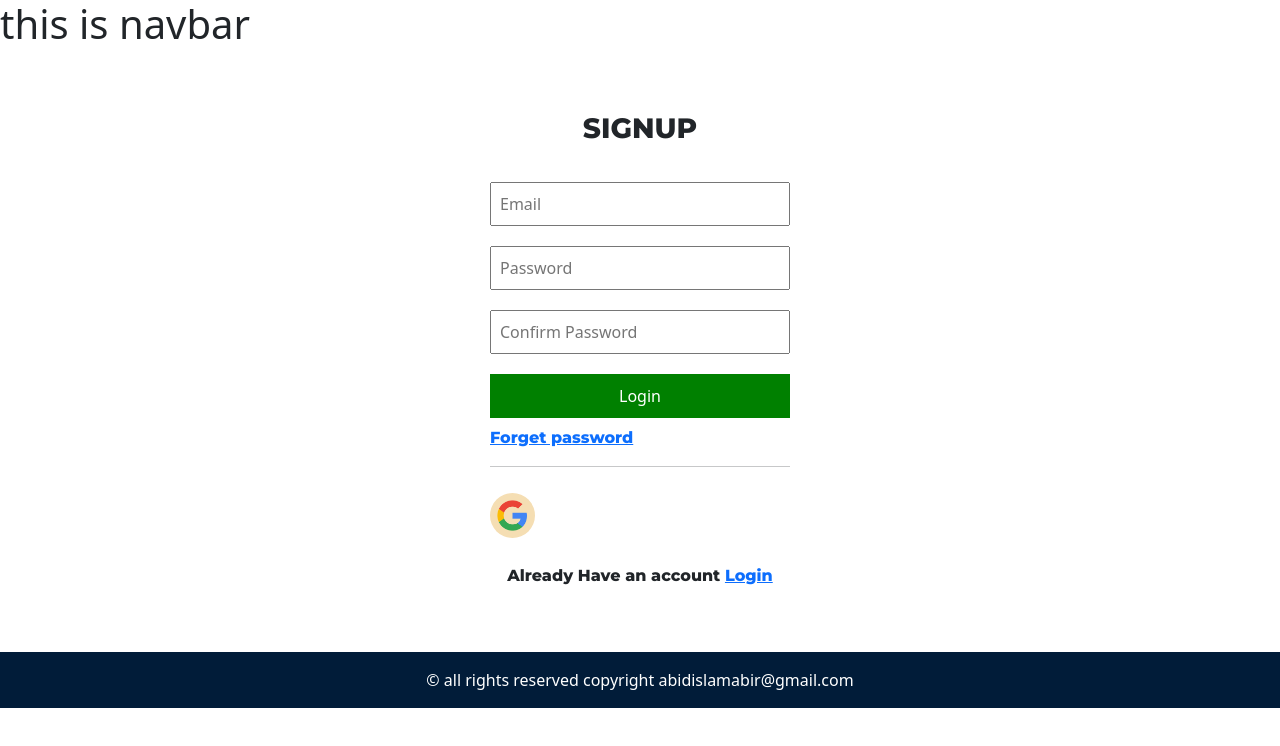
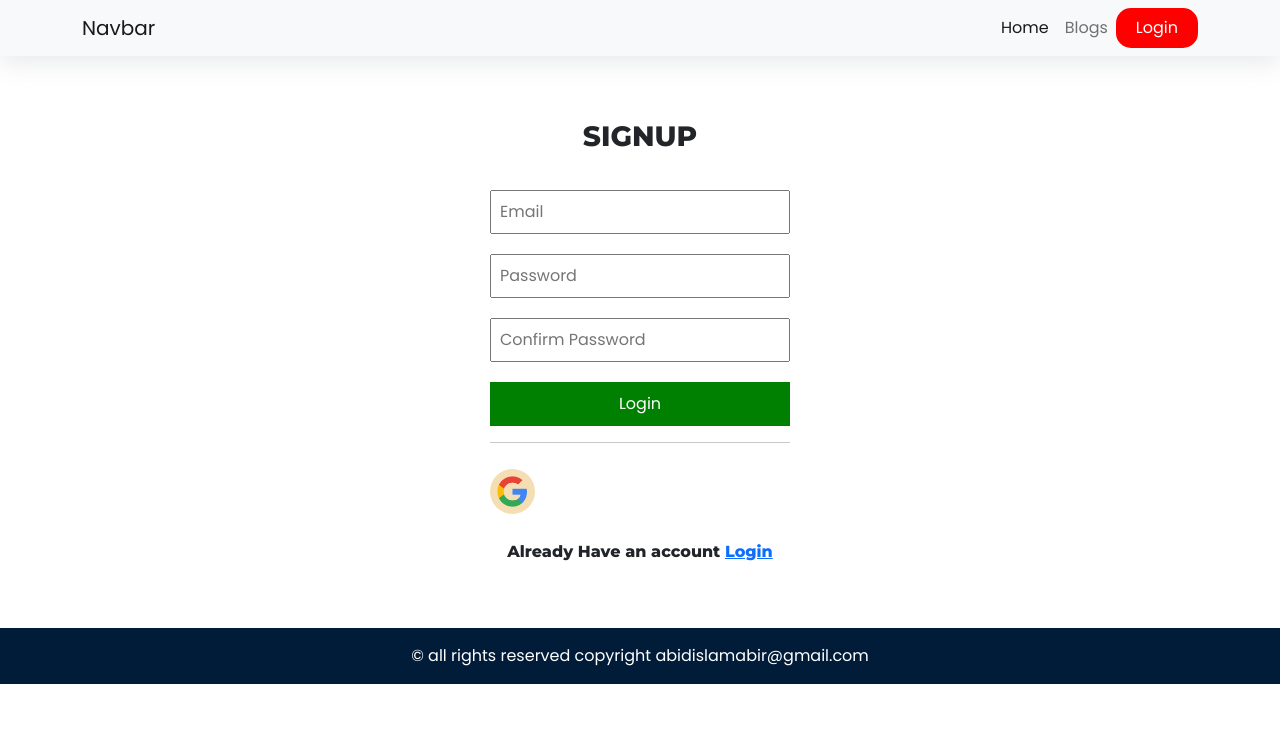
Before and after one commit to LimonFarazi03/computer-lap-client, a React (Create React App) app: page /signup in a window 1280 px wide. Shown: the top 746 px of the page. Built offline with nearby package versions, Linux system fonts and the light colour scheme; no server answers.

Commit message:
some update

```diff
--- a/package.json
+++ b/package.json
@@ -6,10 +6,9 @@
     "@testing-library/jest-dom": "^5.16.4",
     "@testing-library/react": "^13.2.0",
     "@testing-library/user-event": "^13.5.0",
-    "bootstrap": "^5.1.3",
+    "bootstrap": "^5.2.0-beta1",
     "firebase": "^9.8.2",
     "react": "^18.1.0",
-    "react-bootstrap": "^2.4.0",
     "react-dom": "^18.1.0",
     "react-firebase-hooks": "^5.0.3",
     "react-icons": "^4.3.1",
--- a/public/index.html
+++ b/public/index.html
@@ -24,7 +24,11 @@
       work correctly both with client-side routing and a non-root public URL.
       Learn how to configure a non-root public URL by running `npm run build`.
     -->
-    <title>React App</title>
+    <!-- CSS only -->
+    <link href="https://cdn.jsdelivr.net/npm/bootstrap@5.2.0-beta1/dist/css/bootstrap.min.css" rel="stylesheet" integrity="sha384-0evHe/X+R7YkIZDRvuzKMRqM+OrBnVFBL6DOitfPri4tjfHxaWutUpFmBp4vmVor" crossorigin="anonymous">
+    <!-- JavaScript Bundle with Popper -->
+    <script src="https://cdn.jsdelivr.net/npm/bootstrap@5.2.0-beta1/dist/js/bootstrap.bundle.min.js" integrity="sha384-pprn3073KE6tl6bjs2QrFaJGz5/SUsLqktiwsUTF55Jfv3qYSDhgCecCxMW52nD2" crossorigin="anonymous"></script>
+
   </head>
   <body>
     <noscript>You need to enable JavaScript to run this app.</noscript>
--- a/src/App.js
+++ b/src/App.js
@@ -1,21 +1,21 @@
 import { Route, Routes } from 'react-router-dom';
 import './App.css';
-import 'bootstrap/dist/css/bootstrap.min.css';
 import About from './components/About/About';
 import Home from './components/Home/Home';
 import NotFound from './components/NotFound/NotFound';
 import Footer from './components/Footer/Footer';
 import Blogs from './components/Blogs/Blogs';
 import Login from './components/Login/Login';
-import Navbar from './components/Navbar/Navbar';
 import Signup from './components/Signup/Signup';
 import { ToastContainer, toast } from 'react-toastify';
 import 'react-toastify/dist/ReactToastify.css';
+import HomeLink from './components/Navbar/HomeLink';
+
 
 function App() {
   return (
     <div>
-    <Navbar />
+    <HomeLink />
       <Routes>
         <Route path="/" element={<Home />} />
         <Route path="/home" element={<Home />} />
--- a/src/components/Login/Login.js
+++ b/src/components/Login/Login.js
@@ -2,7 +2,7 @@ import React from "react";
 import './Login.css';
 import googleLogo from '../../Image/google-logo.png';
 import { Link } from "react-router-dom";
-import { useSignInWithEmailAndPassword,useSignInWithGoogle } from "react-firebase-hooks/auth";
+import { useAuthState, useSignInWithEmailAndPassword,useSignInWithGoogle } from "react-firebase-hooks/auth";
 import auth from "../firebase.init";
 import { toast } from "react-toastify";
 
@@ -15,16 +15,15 @@ const Login = () => {
   ] = useSignInWithEmailAndPassword(auth);
 
   const [signInWithGoogle, googleUser, googleLoading, googleError] = useSignInWithGoogle(auth);
+
   const handleLogin = (event) =>{
     event.preventDefault();
     const email = event.target.email.value;
     const password = event.target.password.value;
-    // Some Problem here
+    signInWithEmailAndPassword(email,password);
+
     if(error){
-      toast(error.message);
-    }else{
-      toast.success('successfully login');
-      signInWithEmailAndPassword(email,password);
+      toast.error(error.message)
     }
 
   }
@@ -47,7 +46,7 @@ const Login = () => {
     <div onClick={ ()=> signInWithGoogle()} className="google-logo">
     <img src={googleLogo} alt="" />
     </div>
-  <div className="mt-3 forget-link text-center"><p>New in site <span><Link to="/signup">create an account</Link></span></p></div>
+  <div className="mt-3 forget-link text-center"><p>New in site <span><Link to="/signup">Create an account</Link></span></p></div>
 </form>
     </div>
   );
--- /dev/null
+++ b/src/components/Navbar/HomeLink.css
@@ -0,0 +1,24 @@
+nav{
+  box-shadow: rgba(149, 157, 165, 0.2) 0px 8px 24px;
+}
+.login-custom{
+  background: red;
+  color:white;
+  border-radius: 15px;
+  cursor: pointer;
+  padding: 8px 20px !important;
+}
+
+.login-custom:hover{
+  color: white !important;
+}
+.logOutBtn{
+  cursor:pointer;
+}
+.logOutBtn svg{
+    font-size: 30px;
+    background: red;
+    margin: 6px 0px 0px 0px;
+    padding: 5px;
+    border-radius: 15px;
+}
--- /dev/null
+++ b/src/components/Navbar/HomeLink.js
@@ -0,0 +1,45 @@
+import { signOut } from 'firebase/auth';
+import React from 'react';
+import { useAuthState } from 'react-firebase-hooks/auth';
+import { Link } from 'react-router-dom';
+import { ToastContainer, toast } from 'react-toastify';
+import auth from '../firebase.init';
+import './HomeLink.css';
+import { HiOutlineLogout } from 'react-icons/hi';
+
+const HomeLink = () => {
+  const [user, loading, error] = useAuthState(auth);
+
+  // Logout
+  const logout = () => {
+    signOut(auth);
+    toast.success('Logout Successfully');
+  };
+  return (
+    <div>
+      <nav className="navbar navbar-expand-lg navbar-light bg-light">
+  <div className="container">
+    <Link className="navbar-brand" to="/">Navbar</Link>
+    <button className="navbar-toggler" type="button" data-bs-toggle="collapse" data-bs-target="#navbarSupportedContent" aria-controls="navbarSupportedContent" aria-expanded="false" aria-label="Toggle navigation">
+      <span className="navbar-toggler-icon"></span>
+    </button>
+    <div className="collapse navbar-collapse" id="navbarSupportedContent">
+      <ul className="navbar-nav ms-auto mb-2 mb-lg-0">
+        <li className="nav-item">
+          <Link className="nav-link active" aria-current="page" to="home">Home</Link>
+        </li>
+        <li className="nav-item">
+          <Link className="nav-link" to="blogs">Blogs</Link>
+        </li>
+        <li className="nav-item">
+          {user?<div className="logOutBtn" onClick={logout}><HiOutlineLogout/></div>:<Link className="nav-link login-custom" to="/login">Login</Link>}
+        </li>
+      </ul>
+    </div>
+  </div>
+</nav>
+    </div>
+  )
+};
+
+export default HomeLink;
--- a/src/components/Navbar/Navbar.js
+++ /dev/null
@@ -1,11 +0,0 @@
-import React from 'react';
-
-const Navbar = () => {
-  return (
-    <div>
-  <h1>this is navbar</h1>
-    </div>
-  );
-};
-
-export default Navbar;
--- a/src/components/Signup/Signup.js
+++ b/src/components/Signup/Signup.js
@@ -43,9 +43,6 @@ const Signup = () => {
         <input className="p-2" type="password" name='confirmPassword'  placeholder="Confirm Password"/>
     </div>
     <input className="submit-btn" type="submit" value='Login' />
-    <div className="forget-link">
-      <p className="my-2"><span><Link to="##">Forget password</Link></span></p>
-    </div>
     <hr />
     <div onClick={ ()=> signInWithGoogle()} className="google-logo">
     <img src={googleLogo} alt="" />
--- a/src/index.css
+++ b/src/index.css
@@ -1,8 +1,7 @@
-@import url("https://fonts.googleapis.com/css2?family=Poppins:ital,wght@0,100;0,200;0,300;0,400;0,500;0,600;0,700;0,800;0,900;1,200;1,300;1,400;1,500;1,600;1,700;1,800;1,900&display=swap");
-
+@import url('https://fonts.googleapis.com/css2?family=Poppins:ital,wght@0,100;0,200;0,300;0,400;0,500;0,600;0,700;0,800;0,900;1,100;1,200;1,300;1,400;1,500;1,600;1,700;1,800;1,900&display=swap');
 body {
   margin: 0;
-  font-family:sans-serif;
+  font-family: 'Poppins', sans-serif;
   -webkit-font-smoothing: antialiased;
   -moz-osx-font-smoothing: grayscale;
 }
```
Also changed, not shown: 1 other file (tests, documents, lock files or other folders).
